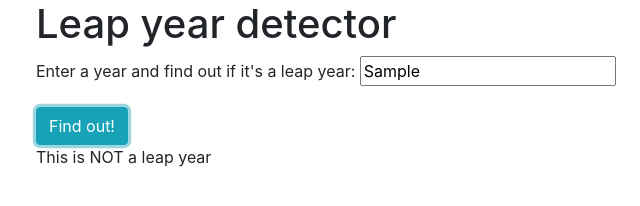
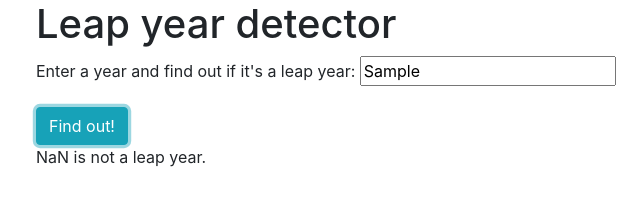
Before and after one commit to tessasullivan/leapYear, a plain HTML site: page index.html in a window 1280 px wide. Both pictures are taken after typing "Sample" into the empty fields and a click on the button "Find out!". Shown: the full height of the page, 49-689 px from the left. Drawn offline with nearby package versions, Linux system fonts and the light colour scheme.

Commit message:
UI now includes the text output of whether or not a year is a leap year

```diff
--- a/index.html
+++ b/index.html
@@ -22,7 +22,7 @@
       </form>
 
       <div id="result">
-
+        <p><span class="year"></span> is <span class="not"></span> a leap year.</p>
       </div>
     </div>
   </body>
--- a/js/scripts.js
+++ b/js/scripts.js
@@ -15,14 +15,24 @@ $(document).ready(function() {
     event.preventDefault();
     var year = parseInt($("input#year").val());
     var result = leapYear(year);
-    console.log(result);
-    if (result) {
-      $("#result").empty();
-      $("#result").append("This is a leap year");
+    // console.log(result);
+    // if (result) {
+    //   $("#result").empty();
+    //   $("#result").text("This is a leap year");
+    // } else {
+    //   $("#result").empty();
+    //   $("#result").append("This is NOT a leap year");
+    // }
+//    $("#result").text(result);
+
+    $(".year").text(year);
+
+    if (!result) {
+      $(".not").text("not");
     } else {
-      $("#result").empty();
-      $("#result").append("This is NOT a leap year");
+      $(".not").text("");
     }
-//    $("#result").text(result);
+
+    $("#result").show();
   });
 });
```
